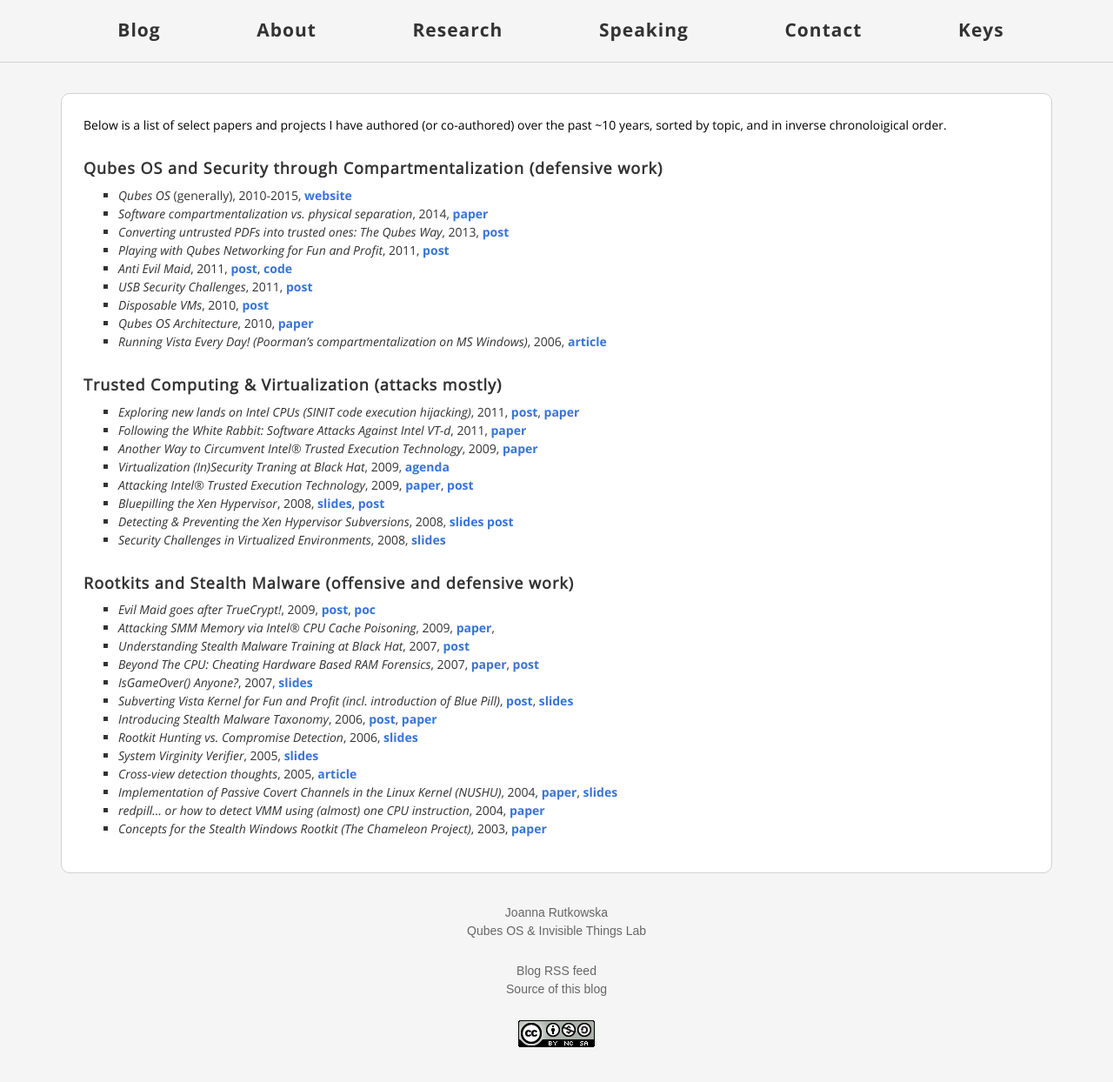
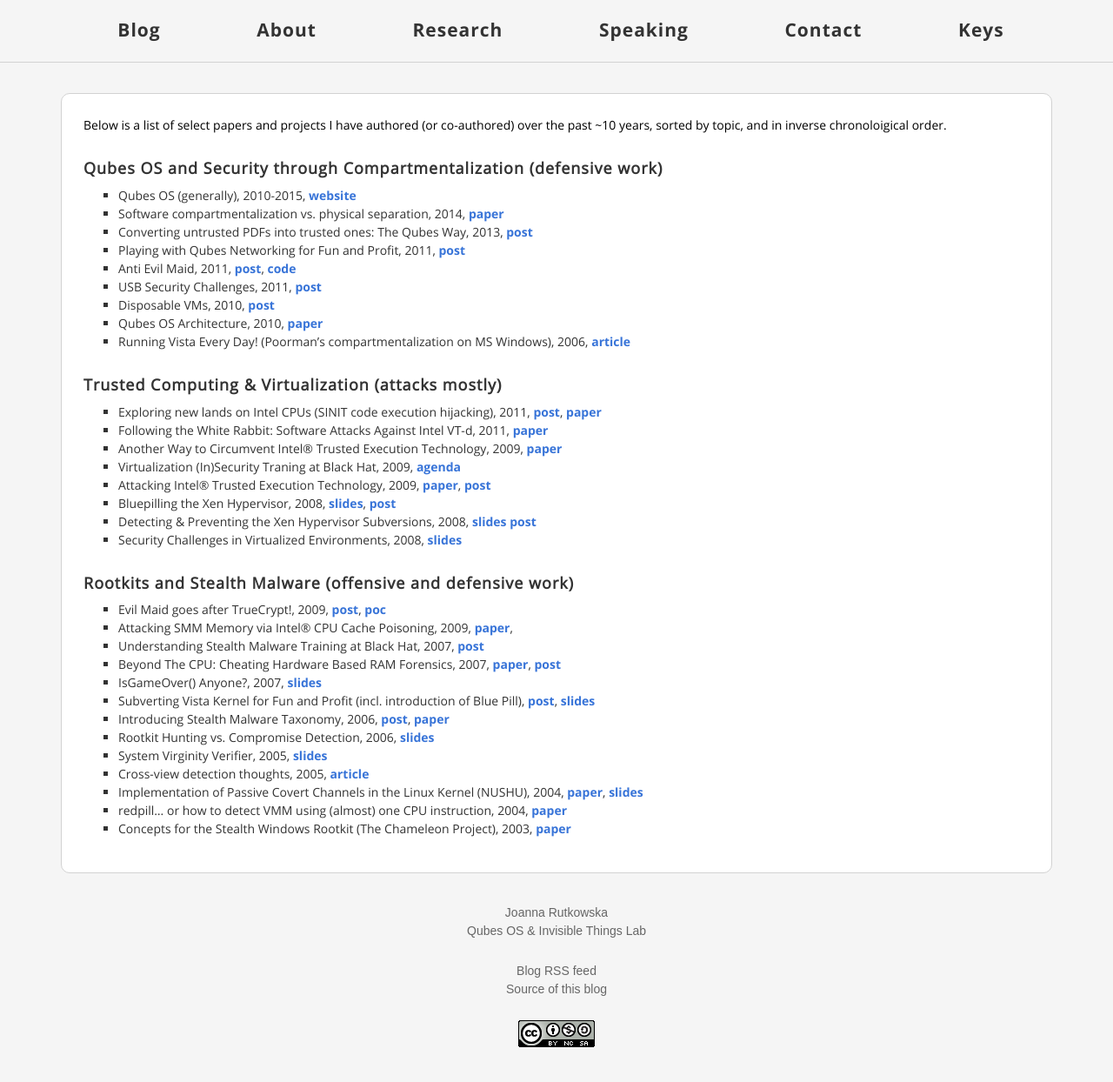
Before and after one commit to rootkovska/rootkovska.github.io, a Jekyll site: the page built from papers.md, in a window 1280 px wide. Shown: the whole page at 87% size. Built offline with Jekyll 4.4.1, drawn with Linux system fonts in a browser that asks for light colours; part of the change alters nothing that is shown.

```diff
--- a/papers.md
+++ b/papers.md
@@ -10,44 +10,44 @@ over the past ~10 years, sorted by topic, and in inverse chronoloigical order.
 Qubes OS and Security through Compartmentalization (defensive work)
 --------------------------------------------------------------------
 
-* _Qubes OS_ (generally), 2010-2015, [website](https://www.qubes-os.org/)
-* _Software compartmentalization vs. physical separation_, 2014, [paper](http://www.invisiblethingslab.com/resources/2014/Software_compartmentalization_vs_physical_separation.pdf)
-* _Converting untrusted PDFs into trusted ones: The Qubes Way_, 2013, [post](http://blog.invisiblethings.org/2013/02/21/converting-untrusted-pdfs-into-trusted.html)
-* _Playing with Qubes Networking for Fun and Profit_, 2011, [post](http://blog.invisiblethings.org/2011/09/28/playing-with-qubes-networking-for-fun.html)
-* _Anti Evil Maid_, 2011, [post](http://blog.invisiblethings.org/2011/09/07/anti-evil-maid.html), [code](https://github.com/QubesOS/qubes-antievilmaid)
-* _USB Security Challenges_, 2011, [post](http://blog.invisiblethings.org/2011/05/31/usb-security-challenges.html)
-* _Disposable VMs_, 2010, [post](http://blog.invisiblethings.org/2010/06/01/disposable-vms.html)
-* _Qubes OS Architecture_, 2010, [paper](http://files.qubes-os.org/files/doc/arch-spec-0.3.pdf)
-* _Running Vista Every Day! (Poorman's compartmentalization on MS Windows)_,
+* Qubes OS (generally), 2010-2015, [website](https://www.qubes-os.org/)
+* Software compartmentalization vs. physical separation, 2014, [paper](http://www.invisiblethingslab.com/resources/2014/Softwarecompartmentalizationvsphysicalseparation.pdf)
+* Converting untrusted PDFs into trusted ones: The Qubes Way, 2013, [post](http://blog.invisiblethings.org/2013/02/21/converting-untrusted-pdfs-into-trusted.html)
+* Playing with Qubes Networking for Fun and Profit, 2011, [post](http://blog.invisiblethings.org/2011/09/28/playing-with-qubes-networking-for-fun.html)
+* Anti Evil Maid, 2011, [post](http://blog.invisiblethings.org/2011/09/07/anti-evil-maid.html), [code](https://github.com/QubesOS/qubes-antievilmaid)
+* USB Security Challenges, 2011, [post](http://blog.invisiblethings.org/2011/05/31/usb-security-challenges.html)
+* Disposable VMs, 2010, [post](http://blog.invisiblethings.org/2010/06/01/disposable-vms.html)
+* Qubes OS Architecture, 2010, [paper](http://files.qubes-os.org/files/doc/arch-spec-0.3.pdf)
+* Running Vista Every Day! (Poorman's compartmentalization on MS Windows),
   2006, [article](http://blog.invisiblethings.org/2007/02/04/running-vista-every-day.html)
 
 
 Trusted Computing & Virtualization (attacks mostly)
 ----------------------------------------------------
 
-*  _Exploring new lands on Intel CPUs (SINIT code execution hijacking)_, 2011, [post](http://blog.invisiblethings.org/2011/12/06/exploring-new-lands-on-intel-cpus-sinit.html), [paper](http://www.invisiblethingslab.com/resources/2011/Attacking_Intel_TXT_via_SINIT_hijacking.pdf)
-* _Following the White Rabbit: Software Attacks Against Intel VT-d_, 2011, [paper](http://blog.invisiblethings.org/2011/05/13/following-white-rabbit-software-attacks.html)
-* _Another Way to Circumvent Intel® Trusted Execution Technology_, 2009, [paper](http://invisiblethingslab.com/resources/misc09/Another%20TXT%20Attack.pdf)
-* _Virtualization (In)Security Traning at Black Hat_, 2009, [agenda](http://invisiblethingslab.com/resources/training_virtsec/VirtSecTraining-Agenda-0.9.pdf)
-* _Attacking Intel® Trusted Execution Technology_, 2009, [paper](http://invisiblethingslab.com/resources/bh09dc/Attacking%20Intel%20TXT%20-%20paper.pdf), [post](http://blog.invisiblethings.org/2009/01/05/attacking-intel-trusted-execution.html)
-* _Bluepilling the Xen Hypervisor_, 2008, [slides](http://invisiblethingslab.com/resources/bh08/part3.pdf), [post](http://blog.invisiblethings.org/2008/08/08/our-xen-0wning-trilogy-highlights.html)
-* _Detecting & Preventing the Xen Hypervisor Subversions_, 2008, [slides](http://invisiblethingslab.com/resources/bh08/part2-full.pdf) [post](http://blog.invisiblethings.org/2008/08/08/our-xen-0wning-trilogy-highlights.html)
-* _Security Challenges in Virtualized Environments_, 2008, [slides](http://www.invisiblethingslab.com/resources/rsa08/Security%20Challanges%20in%20Virtualized%20Enviroments%20-%20RSA2008.pdf)
+* Exploring new lands on Intel CPUs (SINIT code execution hijacking), 2011, [post](http://blog.invisiblethings.org/2011/12/06/exploring-new-lands-on-intel-cpus-sinit.html), [paper](http://www.invisiblethingslab.com/resources/2011/AttackingIntelTXTviaSINIThijacking.pdf)
+* Following the White Rabbit: Software Attacks Against Intel VT-d, 2011, [paper](http://blog.invisiblethings.org/2011/05/13/following-white-rabbit-software-attacks.html)
+* Another Way to Circumvent Intel® Trusted Execution Technology, 2009, [paper](http://invisiblethingslab.com/resources/misc09/Another%20TXT%20Attack.pdf)
+* Virtualization (In)Security Traning at Black Hat, 2009, [agenda](http://invisiblethingslab.com/resources/trainingvirtsec/VirtSecTraining-Agenda-0.9.pdf)
+* Attacking Intel® Trusted Execution Technology, 2009, [paper](http://invisiblethingslab.com/resources/bh09dc/Attacking%20Intel%20TXT%20-%20paper.pdf), [post](http://blog.invisiblethings.org/2009/01/05/attacking-intel-trusted-execution.html)
+* Bluepilling the Xen Hypervisor, 2008, [slides](http://invisiblethingslab.com/resources/bh08/part3.pdf), [post](http://blog.invisiblethings.org/2008/08/08/our-xen-0wning-trilogy-highlights.html)
+* Detecting & Preventing the Xen Hypervisor Subversions, 2008, [slides](http://invisiblethingslab.com/resources/bh08/part2-full.pdf) [post](http://blog.invisiblethings.org/2008/08/08/our-xen-0wning-trilogy-highlights.html)
+* Security Challenges in Virtualized Environments, 2008, [slides](http://www.invisiblethingslab.com/resources/rsa08/Security%20Challanges%20in%20Virtualized%20Enviroments%20-%20RSA2008.pdf)
 
 
 Rootkits and Stealth Malware (offensive and defensive work)
 -----------------------------------------------------------
 
-* _Evil Maid goes after TrueCrypt!_, 2009, [post](http://blog.invisiblethings.org/2009/10/15/evil-maid-goes-after-truecrypt.html), [poc](http://invisiblethingslab.com/resources/evilmaid/evilmaidusb-1.01.img)
-* _Attacking SMM Memory via Intel® CPU Cache Poisoning_, 2009, [paper](http://invisiblethingslab.com/resources/misc09/smm_cache_fun.pdf),
-* _Understanding Stealth Malware Training at Black Hat_, 2007, [post](http://blog.invisiblethings.org/2007/04/20/understanding-stealth-malware.html)
-* _Beyond The CPU: Cheating Hardware Based RAM Forensics_, 2007, [paper](TODO), [post](http://blog.invisiblethings.org/2007/01/20/beyond-cpu-cheating-hardware-based-ram.html)
-* _IsGameOver() Anyone?_, 2007, [slides](http://invisiblethingslab.com/resources/bh07/IsGameOver.pdf)
-* _Subverting Vista Kernel for Fun and Profit (incl. introduction of Blue Pill)_, [post](http://blog.invisiblethings.org/2006/06/22/introducing-blue-pill.html), [slides](http://www.blackhat.com/presentations/bh-usa-06/BH-US-06-Rutkowska.pdf)
-* _Introducing Stealth Malware Taxonomy_, 2006, [post](http://blog.invisiblethings.org/2006/11/24/introducing-stealth-malware-taxonomy.html), [paper](TODO)
-* _Rootkit Hunting vs. Compromise Detection_, 2006, [slides](TODO)
-* _System Virginity Verifier_, 2005, [slides](TODO)
-* _Cross-view detection thoughts_, 2005, [article](TODO)
-* _Implementation of Passive Covert Channels in the Linux Kernel (NUSHU)_, 2004, [paper](TODO), [slides](TODO)
-* _redpill... or how to detect VMM using (almost) one CPU instruction_, 2004, [paper](TODO)
-* _Concepts for the Stealth Windows Rootkit (The Chameleon Project)_, 2003, [paper](TODO)
+* Evil Maid goes after TrueCrypt!, 2009, [post](http://blog.invisiblethings.org/2009/10/15/evil-maid-goes-after-truecrypt.html), [poc](http://invisiblethingslab.com/resources/evilmaid/evilmaidusb-1.01.img)
+* Attacking SMM Memory via Intel® CPU Cache Poisoning, 2009, [paper](http://invisiblethingslab.com/resources/misc09/smmcachefun.pdf),
+* Understanding Stealth Malware Training at Black Hat, 2007, [post](http://blog.invisiblethings.org/2007/04/20/understanding-stealth-malware.html)
+* Beyond The CPU: Cheating Hardware Based RAM Forensics, 2007, [paper](TODO), [post](http://blog.invisiblethings.org/2007/01/20/beyond-cpu-cheating-hardware-based-ram.html)
+* IsGameOver() Anyone?, 2007, [slides](http://invisiblethingslab.com/resources/bh07/IsGameOver.pdf)
+* Subverting Vista Kernel for Fun and Profit (incl. introduction of Blue Pill), [post](http://blog.invisiblethings.org/2006/06/22/introducing-blue-pill.html), [slides](http://www.blackhat.com/presentations/bh-usa-06/BH-US-06-Rutkowska.pdf)
+* Introducing Stealth Malware Taxonomy, 2006, [post](http://blog.invisiblethings.org/2006/11/24/introducing-stealth-malware-taxonomy.html), [paper](TODO)
+* Rootkit Hunting vs. Compromise Detection, 2006, [slides](TODO)
+* System Virginity Verifier, 2005, [slides](TODO)
+* Cross-view detection thoughts, 2005, [article](TODO)
+* Implementation of Passive Covert Channels in the Linux Kernel (NUSHU), 2004, [paper](TODO), [slides](TODO)
+* redpill... or how to detect VMM using (almost) one CPU instruction, 2004, [paper](TODO)
+* Concepts for the Stealth Windows Rootkit (The Chameleon Project), 2003, [paper](TODO)
```
